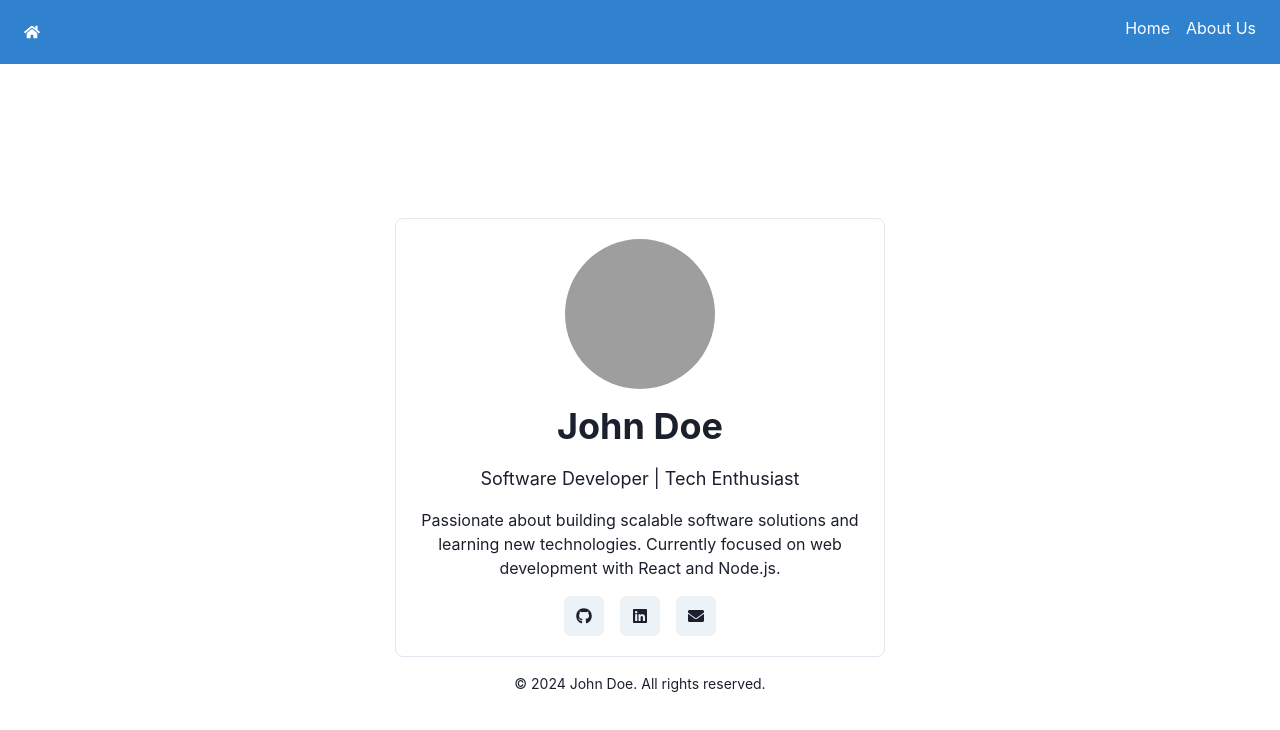
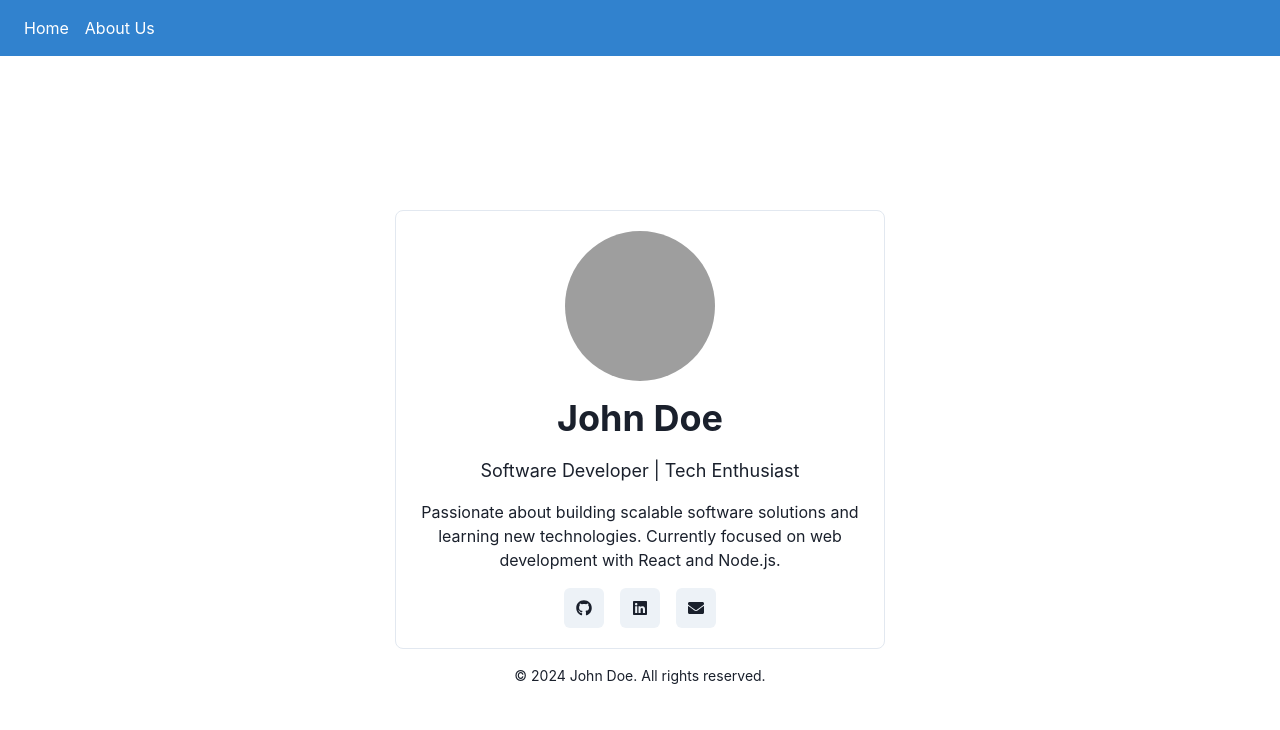
Before and after one commit to GPT-Engineer-App/my-personal-portal, a React (Vite) app: page / in a window 1280 px wide. Shown: the top 730 px of the page. Built offline with nearby package versions, Linux system fonts and the light colour scheme; grey boxes are pictures that could not be loaded.

Commit message:
Removed the home icon from the navigation bar.
Prompt: Убери иконку домика из меню

```diff
--- a/src/components/Navbar.jsx
+++ b/src/components/Navbar.jsx
@@ -5,9 +5,6 @@ import { FaHome } from "react-icons/fa";
 function Navbar() {
   return (
     <Flex bg="blue.500" color="white" padding="4" justifyContent="space-between">
-      <Box p="2">
-        <FaHome />
-      </Box>
       <Box>
         <Link p="2" href="/">
           Home
```
